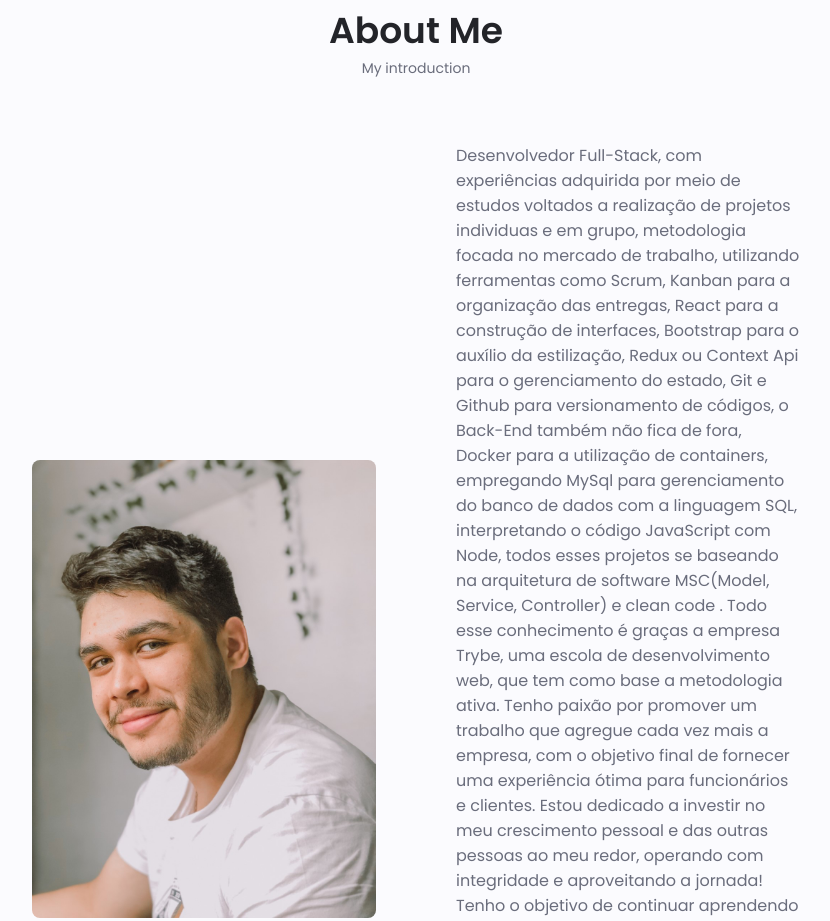
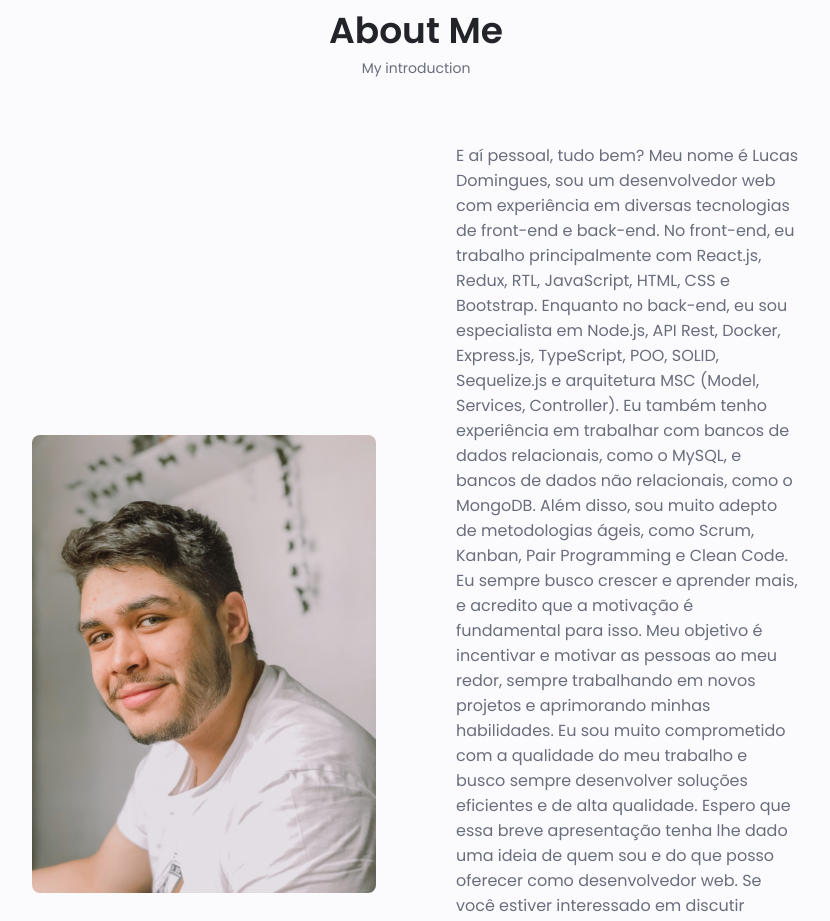
Before and after one commit to Lucdomingues/My_Profile, a website: page index.html in a window 1280 px wide. Shown: the part 1020-1941 px from the top of the page, without its empty margins (224-1054 px from the left). Drawn offline with nearby package versions, Linux system fonts and the light colour scheme.

Commit message:
[Feat]-modificacao-no-aboutme

```diff
--- a/index.html
+++ b/index.html
@@ -140,21 +140,19 @@
 
             <div class="about__data">
                 <p class="about__description">
-                    Desenvolvedor Full-Stack, com experiências adquirida por meio de estudos voltados a realização de projetos individuas e
-                    em grupo, metodologia focada no mercado de trabalho, utilizando ferramentas como Scrum, Kanban para a organização das
-                    entregas, React para a construção de interfaces, Bootstrap para o auxílio da estilização, Redux ou Context Api para o
-                    gerenciamento do estado, Git e Github para versionamento de códigos, o Back-End também não fica de fora, Docker para a
-                    utilização de containers, empregando MySql para gerenciamento do banco de dados com a linguagem SQL, interpretando o
-                    código JavaScript com Node, todos esses projetos se baseando na arquitetura de software MSC(Model, Service, Controller)
-                    e clean code . Todo esse conhecimento é graças a empresa Trybe, uma escola de desenvolvimento web, que tem como base a
-                    metodologia ativa.
+                    E aí pessoal, tudo bem? Meu nome é Lucas Domingues, sou um desenvolvedor web com experiência em diversas tecnologias de
+                    front-end e back-end. No front-end, eu trabalho principalmente com React.js, Redux, RTL, JavaScript, HTML, CSS e
+                    Bootstrap. Enquanto no back-end, eu sou especialista em Node.js, API Rest, Docker, Express.js, TypeScript, POO, SOLID,
+                    Sequelize.js e arquitetura MSC (Model, Services, Controller). Eu também tenho experiência em trabalhar com bancos de
+                    dados relacionais, como o MySQL, e bancos de dados não relacionais, como o MongoDB.
 
-                    Tenho paixão por promover um trabalho que agregue cada vez mais a empresa, com o objetivo final de fornecer uma
-                    experiência ótima para funcionários e clientes. Estou dedicado a investir no meu crescimento pessoal e das outras
-                    pessoas ao meu redor, operando com integridade e aproveitando a jornada!
+                    Além disso, sou muito adepto de metodologias ágeis, como Scrum, Kanban, Pair Programming e Clean Code. Eu sempre busco
+                    crescer e aprender mais, e acredito que a motivação é fundamental para isso. Meu objetivo é incentivar e motivar as
+                    pessoas ao meu redor, sempre trabalhando em novos projetos e aprimorando minhas habilidades. Eu sou muito comprometido
+                    com a qualidade do meu trabalho e busco sempre desenvolver soluções eficientes e de alta qualidade.
 
-                    Tenho o objetivo de continuar aprendendo na área do Back-end, para que um dia possa ingressar em tal, claro que sempre
-                    com uma presença no Front, estou aberto a novas linguagens e tecnologias!
+                    Espero que essa breve apresentação tenha lhe dado uma ideia de quem sou e do que posso oferecer como desenvolvedor web.
+                    Se você estiver interessado em discutir algum projeto ou oportunidade, não hesite em entrar em contato comigo.
                 </p>
 
                 <div class="about__info">
```
